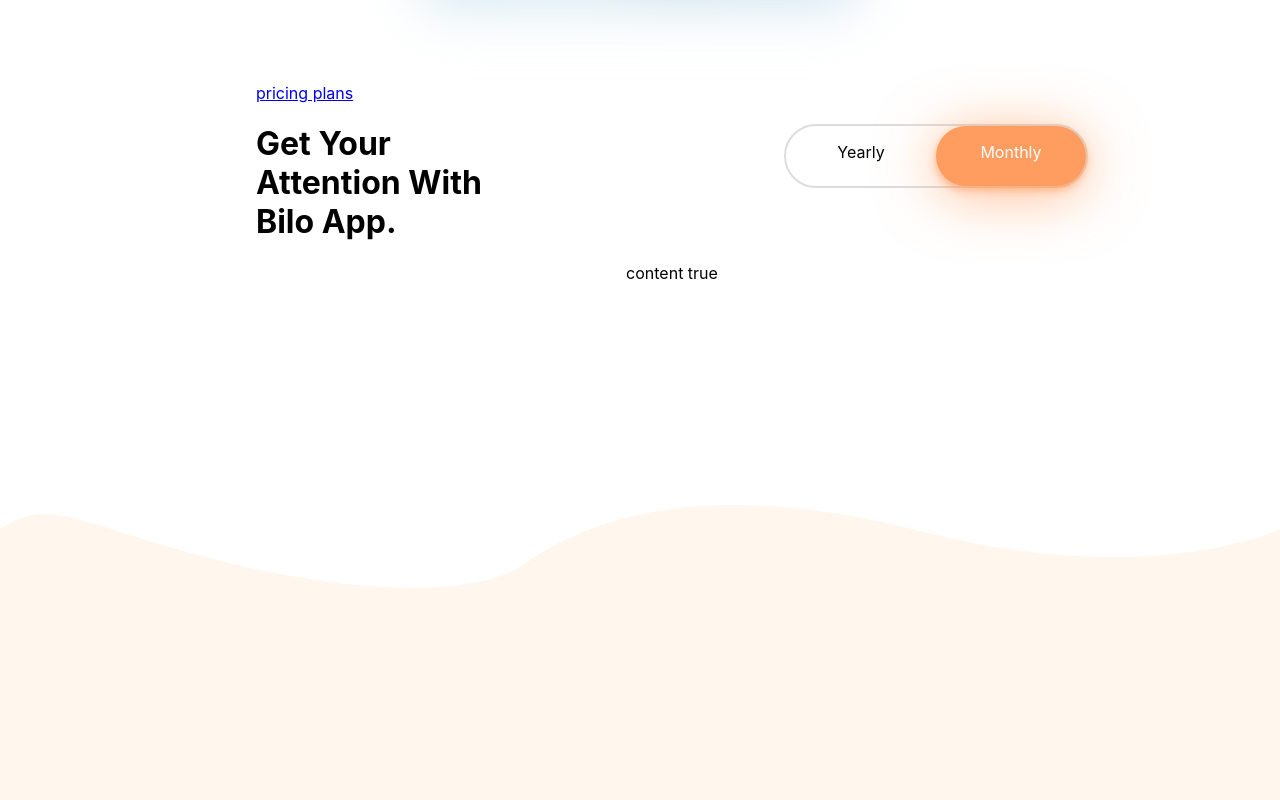
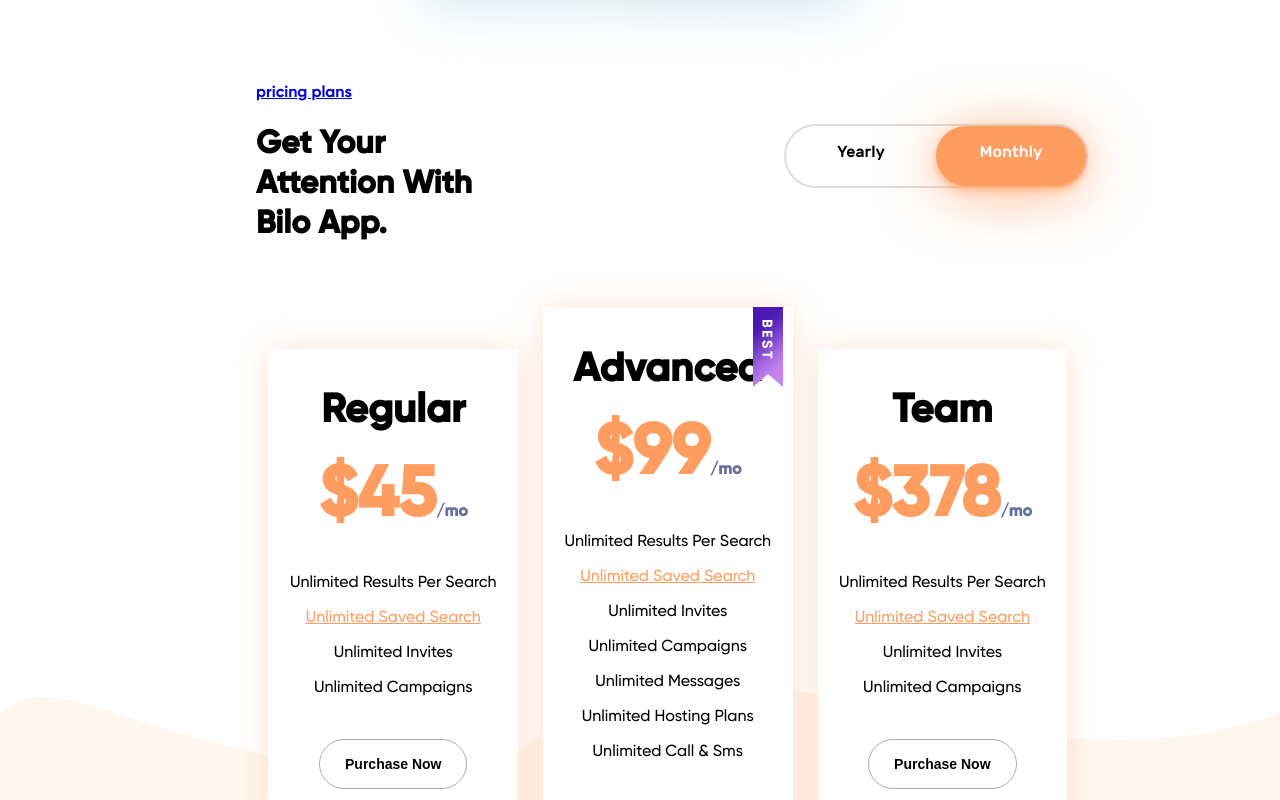
Before and after one commit to Bukarachka/bilo, a React (Create React App) app: page / in a window 1280 px wide. Shown: the part 4020-4820 px from the top of the page. Built offline with nearby package versions, Linux system fonts and the light colour scheme.

Commit message:
add pricing layer

```diff
--- a/src/views/home/pricing/Pricing.css
+++ b/src/views/home/pricing/Pricing.css
@@ -9,6 +9,7 @@
     width: 65%;
     min-height: fit-content;
     height: 100vh;
+    font-family: Gilroy-Bold;
 }
 
 .HomePricing .Head{
@@ -19,6 +20,7 @@
 .HomePricing .Head > label{
     float: left;
     margin-top: 5%;
+    font-family: Rubik-Medium;
 }
 
 .HomePricing .Head > div{
@@ -94,3 +96,101 @@
 .HomePricing .Balck{
     color: #000;
 }
+
+.HomePricing .Content{
+    height: 100%;
+    float: left;
+    width: 100%;
+}
+
+.HomePricing .Content > ul{
+    float: left;
+    padding: 0%;
+    margin: 0%;
+    width: 100%;
+    height: inherit;
+    height: fit-content;
+    list-style: none;
+}
+
+.HomePricing .Content > ul > li{
+    float: left;
+    width: 30%;
+    margin: 1.5%;
+    margin-top: 10%;
+    background-color: white;
+    box-shadow: 0px 0px 29px 0px #ff9d6048;
+}
+
+.HomePricing .Content > ul > .Best{
+    margin-top: 5%;
+    position: relative;
+}
+
+.HomePricing .Content > ul > .Best > img{
+    position: absolute;
+    top: 0;
+    right: 10px;
+}
+
+.HomePricing .Content > ul > li > h2{
+    margin: 0%;
+    padding-top: 15%;
+    padding-bottom: 0;
+    font-size: 40px;
+}
+
+.HomePricing .Content > ul > li > h1{
+    margin: 0%;
+    padding: 7%;
+    font-size: 70px;
+    color: #ff9d60;
+}
+
+.HomePricing .Content > ul > li > h1 > span{
+    font-size: 16px;
+    color: #6870a0;
+}
+
+.HomePricing .Content > ul > li > button{
+    height: 50px;
+    padding: 0 10%;
+    margin: 10%;
+    margin-bottom: 15%;
+    border-radius: 28px;
+    border: 1px solid #acacac;
+    background-color: #00000000;
+    font-weight: bold;
+    font-size: 14px;
+}
+
+.HomePricing .Content > ul > li > button:hover{
+    border: 2px solid #ff9d60;
+    background-color: #ff9d60;
+    color: white;
+}
+
+.HomePricing .Content > ul > li > div > p{
+    font-family: Gilroy-Medium;
+    font-size: 16px;
+}
+
+.HomePricing .Content > ul > li > div > .Highlighted{
+    color: #ff9d60;
+    text-decoration: underline;
+}
+
+@font-face {
+    font-family: Gilroy-Bold;
+    src: url(../../../assets/font/Gilroy-Bold.ttf);
+}
+
+@font-face {
+    font-family: Gilroy-Medium;
+    src: url(../../../assets/font/Gilroy-Medium.ttf);
+}
+
+@font-face {
+    font-family: Rubik-Medium;
+    src: url(../../../assets/font/Rubik-Medium.ttf);
+}
--- a/src/views/home/pricing/Pricing.js
+++ b/src/views/home/pricing/Pricing.js
@@ -2,9 +2,66 @@
 
 import './Pricing.css';
 
-const items = [
-    {className:"item", bset:false, title:"", price:{}, elements:[]}
+import bestImage from '../../../assets/img/home_pricing_best.png';
+
+const monthlyItems = [
+    {className:"item", best:false, title:"Regular", price:"$45", elements:[
+        {highlighted:false, text:"Unlimited Results Per Search"},
+        {highlighted:true, text:"Unlimited Saved Search"},
+        {highlighted:false, text:"Unlimited Invites"},
+        {highlighted:false, text:"Unlimited Campaigns"}
+    ]},
+    {className:"item", best:true, title:"Advanced", price:"$99", elements:[
+        {highlighted:false, text:"Unlimited Results Per Search"},
+        {highlighted:true, text:"Unlimited Saved Search"},
+        {highlighted:false, text:"Unlimited Invites"},
+        {highlighted:false, text:"Unlimited Campaigns"},
+        {highlighted:false, text:"Unlimited Messages"},
+        {highlighted:false, text:"Unlimited Hosting Plans"},
+        {highlighted:false, text:"Unlimited Call & Sms"}
+    ]},
+    {className:"item", best:false, title:"Team", price:"$378", elements:[
+        {highlighted:false, text:"Unlimited Results Per Search"},
+        {highlighted:true, text:"Unlimited Saved Search"},
+        {highlighted:false, text:"Unlimited Invites"},
+        {highlighted:false, text:"Unlimited Campaigns"}
+    ]}
 ]
+const yearlyItems = [
+    {className:"item", best:false, title:"Regular Yearly", price:"$45", elements:[
+        {highlighted:false, text:"Unlimited Results Per Search"},
+        {highlighted:true, text:"Unlimited Saved Search"},
+        {highlighted:false, text:"Unlimited Invites"},
+        {highlighted:false, text:"Unlimited Campaigns"}
+    ]},
+    {className:"item", best:true, title:"Advanced Yearly", price:"$99", elements:[
+        {highlighted:false, text:"Unlimited Results Per Search"},
+        {highlighted:true, text:"Unlimited Saved Search"},
+        {highlighted:false, text:"Unlimited Invites"},
+        {highlighted:false, text:"Unlimited Campaigns"},
+        {highlighted:false, text:"Unlimited Messages"},
+        {highlighted:false, text:"Unlimited Hosting Plans"},
+        {highlighted:false, text:"Unlimited Call & Sms"}
+    ]},
+    {className:"item", best:false, title:"Team Yearly", price:"$378", elements:[
+        {highlighted:false, text:"Unlimited Results Per Search"},
+        {highlighted:true, text:"Unlimited Saved Search"},
+        {highlighted:false, text:"Unlimited Invites"},
+        {highlighted:false, text:"Unlimited Campaigns"}
+    ]}
+]
+
+const mapItems = (items) => {
+    return <ul >
+        {items.map((item)=><li className={item.best?"Best":""} key={item.title}>
+            <h2>{item.title}</h2>
+            {item.best?<img src={bestImage}/>:null}
+            <h1>{item.price}<span>/mo</span></h1>
+            <div>{item.elements.map((element, index)=><p key={index + 70} className={element.highlighted ? "Highlighted" : ""}>{element.text}</p>)}</div>
+            <button>Purchase Now</button>
+        </li>)}
+    </ul>
+}
 
 class Pricing extends React.PureComponent{
     constructor(props){
@@ -21,6 +78,14 @@
     }
 
     render(){
+        let items = [];
+        if(this.state.checkboxChecked){
+            items = monthlyItems;
+        }
+        else {
+            items = yearlyItems;
+        }
+
         return<div className="HomePricing">
             <div className="Head">
                 <div>
@@ -37,7 +102,7 @@
                 </label>
             </div>
             <div className="Content">
-                content {this.state.checkboxChecked + ''}
+                {mapItems(items)}
             </div>
         </div>
     }
```
Also changed, not shown: src/assets/img/home_pricing_best.png (added).
